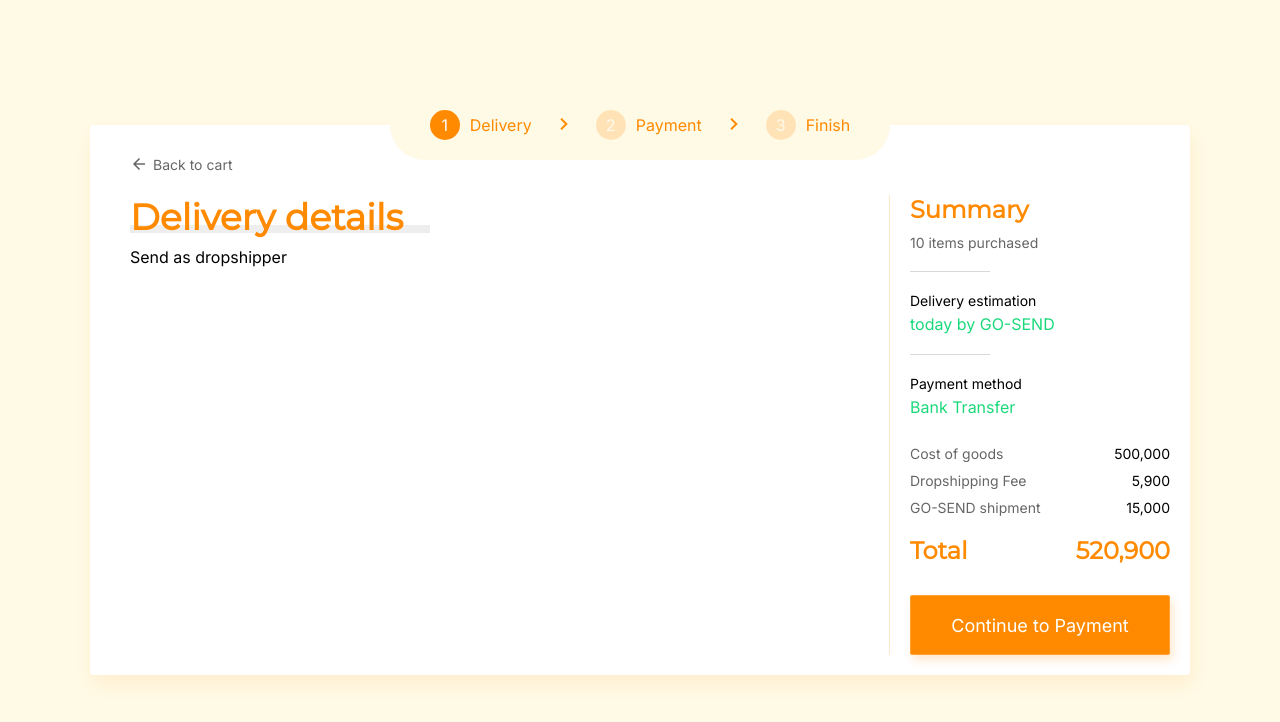
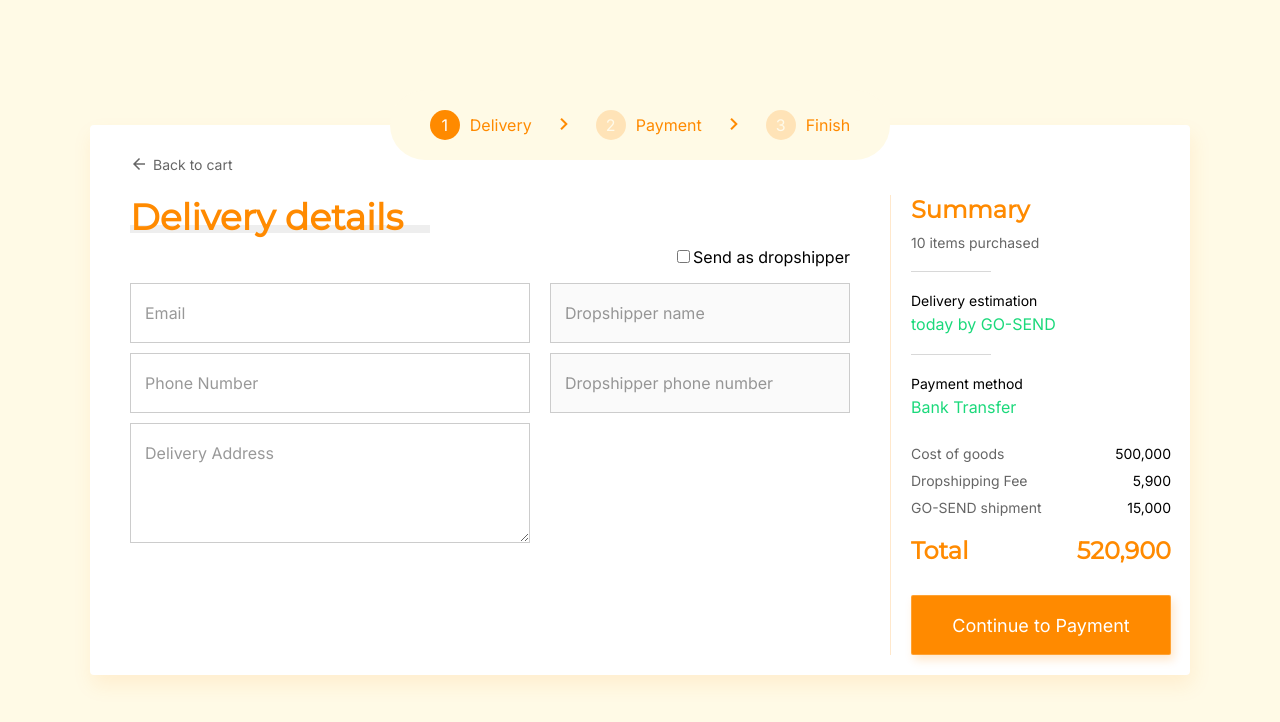
Before and after one commit to mynameismail/orange-checkout, a Vue app: page /#/ in a window 1280 px wide. Shown: the top 722 px of the page. Built offline with nearby package versions, Linux system fonts and the light colour scheme.

Commit message:
finishing delivery design

```diff
--- a/src/App.vue
+++ b/src/App.vue
@@ -1,5 +1,71 @@
 <template>
   <div id="app">
-    <router-view/>
+    <div class="container">
+      <div class="stepper">
+        <div class="stepper__step step1 completed">
+          <div class="number">1</div>
+          <div class="text">Delivery</div>
+        </div>
+        <div class="stepper__arrow">
+          <span class="material-icons">keyboard_arrow_right</span>
+        </div>
+        <div class="stepper__step step2">
+          <div class="number">2</div>
+          <div class="text">Payment</div>
+        </div>
+        <div class="stepper__arrow">
+          <span class="material-icons">keyboard_arrow_right</span>
+        </div>
+        <div class="stepper__step step3">
+          <div class="number">3</div>
+          <div class="text">Finish</div>
+        </div>
+      </div>
+      <div class="back">
+        <span class="back__icon material-icons">arrow_back</span>
+        <span class="back__text">Back to cart</span>
+      </div>
+      <div class="content">
+        <div class="content__left">
+          <router-view/>
+        </div>
+        <div class="content__divider"></div>
+        <div class="content__right">
+          <div class="summary">
+            <div class="summary__header">Summary</div>
+            <div class="summary__purchased">10 items purchased</div>
+            <div class="summary__item delivery-estimation">
+              <div class="divider"></div>
+              <div class="text">Delivery estimation</div>
+              <div class="value">today by GO-SEND</div>
+            </div>
+            <div class="summary__item payment-method">
+              <div class="divider"></div>
+              <div class="text">Payment method</div>
+              <div class="value">Bank Transfer</div>
+            </div>
+          </div>
+          <div class="pricing">
+            <div class="pricing__item">
+              <span class="text">Cost of goods</span>
+              <span class="value">500,000</span>
+            </div>
+            <div class="pricing__item">
+              <span class="text">Dropshipping Fee</span>
+              <span class="value">5,900</span>
+            </div>
+            <div class="pricing__item">
+              <span class="text">GO-SEND shipment</span>
+              <span class="value">15,000</span>
+            </div>
+            <div class="pricing__item total">
+              <span class="text">Total</span>
+              <span class="value">520,900</span>
+            </div>
+            <button class="pricing__btn-continue">Continue to Payment</button>
+          </div>
+        </div>
+      </div>
+    </div>
   </div>
 </template>
--- a/src/styles/main.styl
+++ b/src/styles/main.styl
@@ -107,6 +107,54 @@ html, body
   top: -14px
   z-index: 1
 
+#delivery .form
+  display: flex
+  margin-top: 36px
+
+.form__details
+  width: 400px
+  margin-right: 20px
+
+.form__dropshipper
+  width: 300px
+  position: relative
+
+.form__dropshipper .input-check
+  position: absolute
+  top: -36px
+  right: 0
+
+.input-group
+  position: relative
+  margin-bottom: 10px
+  label
+    position: absolute
+    left: 15px
+    top: 20px
+    font-size: 16px
+    opacity: 0.4
+    cursor: text
+    transition: 0.2s ease all
+  input, textarea
+    width: 100%
+    padding: 30px 15px 10px 15px
+    border: 1px solid #cccccc
+    box-sizing: border-box
+    font-size: 16px
+    outline: none
+    &:focus, &:valid
+      color: #2d2a40
+    &:focus + label, &:valid + label
+      top: 10px
+      font-size: 13px
+      opacity: 0.8
+  input
+    height: 60px
+  textarea
+    height: 120px
+    resize: vertical
+    font-family: 'Inter', sans-serif
+
 .content__divider
   width: 1px
   background-color: primary-color
@@ -170,3 +218,7 @@ html, body
   font-family: 'Inter', sans-serif
   font-size: 18px
   color: #ffffff
+  outline: none
+  cursor: pointer
+  &:hover
+    opacity: 0.8
--- a/src/views/Delivery.vue
+++ b/src/views/Delivery.vue
@@ -1,78 +1,46 @@
 <template>
-  <div class="container">
-    <div class="stepper">
-      <div class="stepper__step step1 completed">
-        <div class="number">1</div>
-        <div class="text">Delivery</div>
-      </div>
-      <div class="stepper__arrow">
-        <span class="material-icons">keyboard_arrow_right</span>
-      </div>
-      <div class="stepper__step step2">
-        <div class="number">2</div>
-        <div class="text">Payment</div>
-      </div>
-      <div class="stepper__arrow">
-        <span class="material-icons">keyboard_arrow_right</span>
-      </div>
-      <div class="stepper__step step3">
-        <div class="number">3</div>
-        <div class="text">Finish</div>
-      </div>
+  <div id="delivery">
+    <div class="header">
+      <div class="header__text">Delivery details</div>
+      <div class="header__underline"></div>
     </div>
-    <div class="back">
-      <span class="back__icon material-icons">arrow_back</span>
-      <span class="back__text">Back to cart</span>
-    </div>
-    <div class="content">
-      <div class="content__left">
-        <div class="details">
-          <div class="header">
-            <div class="header__text">Delivery details</div>
-            <div class="header__underline"></div>
-          </div>
+    <div class="form">
+      <div class="form__details">
+        <div class="input-group input-text">
+          <input type="text" id="details-email" required>
+          <label for="details-email">Email</label>
+          <!-- <span class="invalid material-icons">clear</span>
+          <span class="valid material-icons">check</span> -->
         </div>
-        <div class="dropshipper">
-          <div class="">
-            <div class="">Send as dropshipper</div>
-            <div class=""></div>
-          </div>
+        <div class="input-group input-tel">
+          <input type="tel" id="details-phone" required>
+          <label for="details-phone">Phone Number</label>
+          <!-- <span class="invalid material-icons">clear</span>
+          <span class="valid material-icons">check</span> -->
+        </div>
+        <div class="input-group input-textarea">
+          <textarea id="details-address" maxlength="120" required></textarea>
+          <label for="details-address">Delivery Address</label>
+          <!-- <span class="invalid material-icons">clear</span>
+          <span class="valid material-icons">check</span> -->
         </div>
       </div>
-      <div class="content__divider"></div>
-      <div class="content__right">
-        <div class="summary">
-          <div class="summary__header">Summary</div>
-          <div class="summary__purchased">10 items purchased</div>
-          <div class="summary__item delivery-estimation">
-            <div class="divider"></div>
-            <div class="text">Delivery estimation</div>
-            <div class="value">today by GO-SEND</div>
-          </div>
-          <div class="summary__item payment-method">
-            <div class="divider"></div>
-            <div class="text">Payment method</div>
-            <div class="value">Bank Transfer</div>
-          </div>
+      <div class="form__dropshipper">
+        <div class="input-check">
+          <input type="checkbox" id="dropshipper-check" v-model="asDropshipper">
+          <label for="dropshipper-check">Send as dropshipper</label>
         </div>
-        <div class="pricing">
-          <div class="pricing__item">
-            <span class="text">Cost of goods</span>
-            <span class="value">500,000</span>
-          </div>
-          <div class="pricing__item">
-            <span class="text">Dropshipping Fee</span>
-            <span class="value">5,900</span>
-          </div>
-          <div class="pricing__item">
-            <span class="text">GO-SEND shipment</span>
-            <span class="value">15,000</span>
-          </div>
-          <div class="pricing__item total">
-            <span class="text">Total</span>
-            <span class="value">520,900</span>
-          </div>
-          <button class="pricing__btn-continue">Continue to Payment</button>
+        <div class="input-group input-text">
+          <input type="text" id="dropshipper-name" :disabled="!asDropshipper" :required="asDropshipper">
+          <label for="dropshipper-name">Dropshipper name</label>
+          <!-- <span class="invalid material-icons">clear</span>
+          <span class="valid material-icons">check</span> -->
+        </div>
+        <div class="input-group input-tel">
+          <input type="tel" id="dropshipper-phone" :disabled="!asDropshipper" :required="asDropshipper">
+          <label for="dropshipper-phone">Dropshipper phone number</label>
+          <!-- <span class="invalid material-icons">clear</span>
+          <span class="valid material-icons">check</span> -->
         </div>
       </div>
     </div>
@@ -81,6 +49,11 @@
 
 <script>
 export default {
-  name: 'Delivery'
+  name: 'Delivery',
+  data() {
+    return {
+      asDropshipper: false
+    }
+  }
 }
 </script>
```
